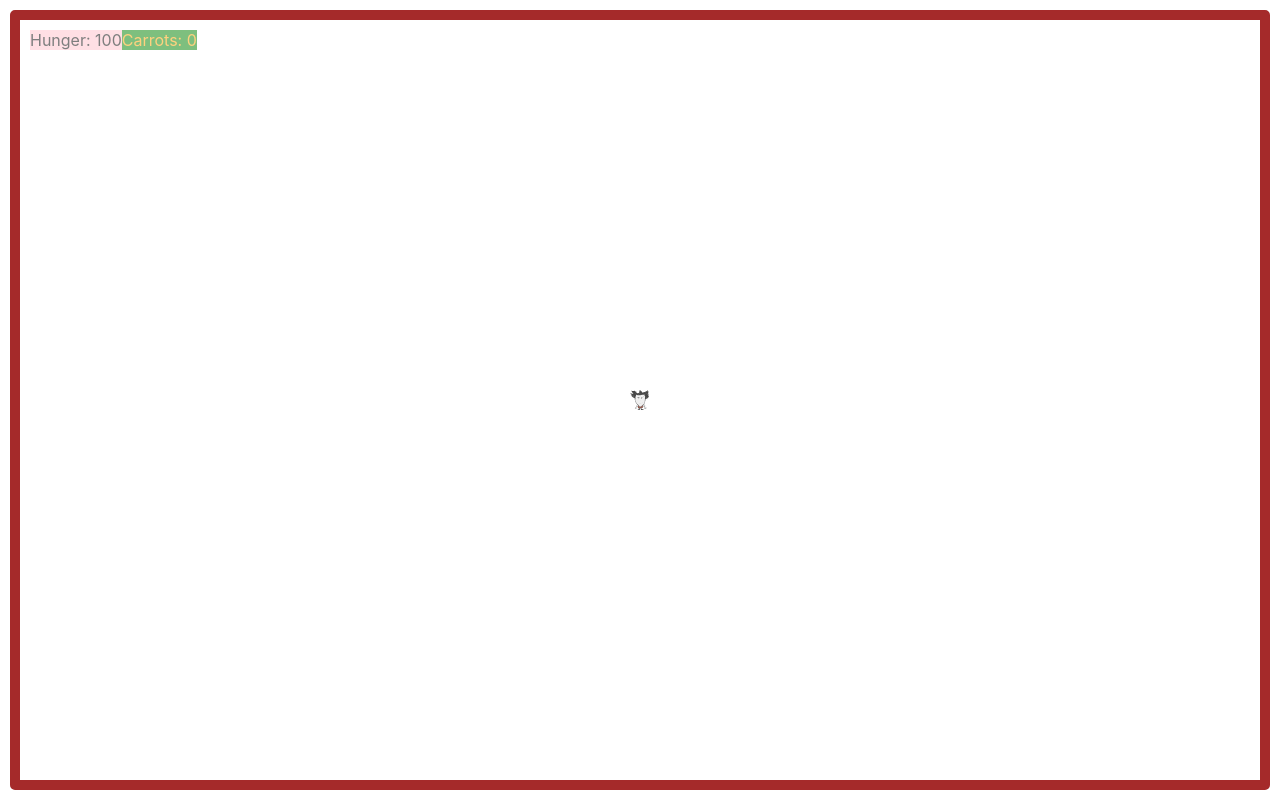
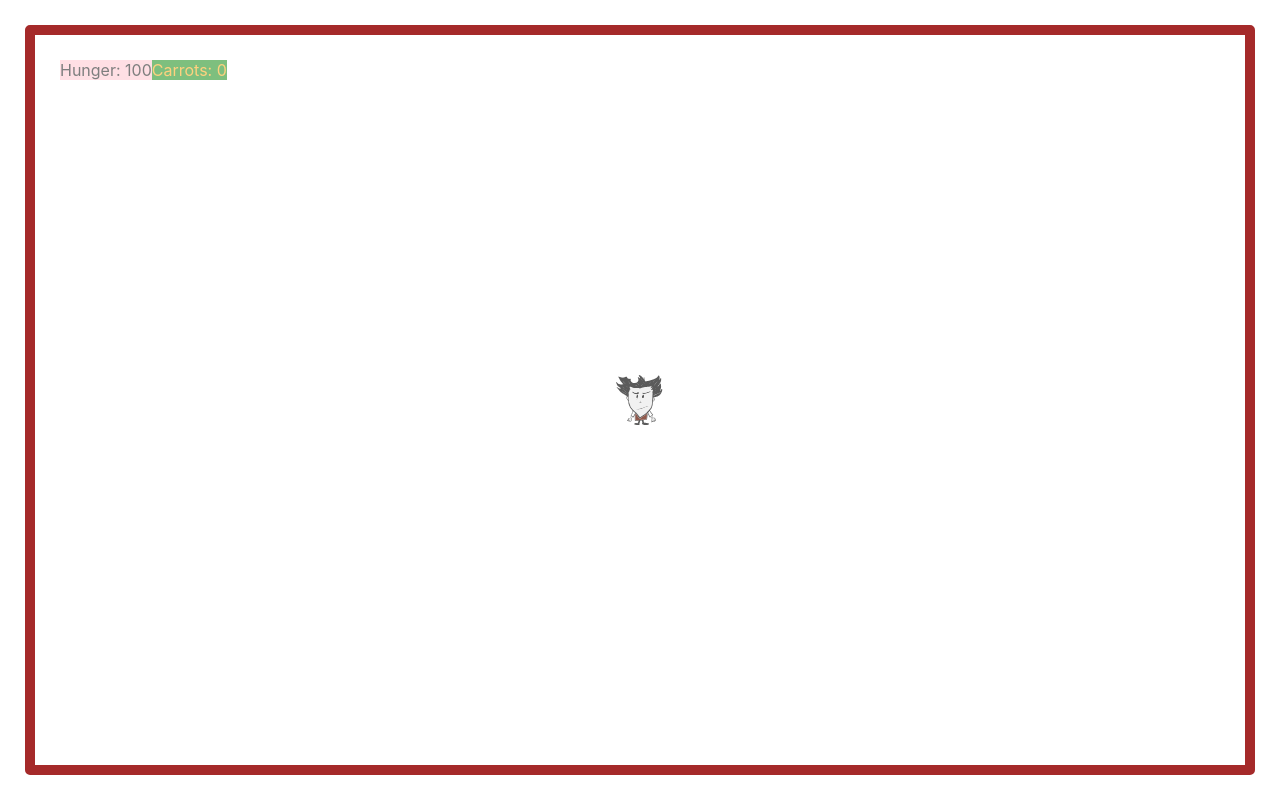
Before and after one commit to richard-flosi/too-hungry, a React (Create React App) app: page / in a window 1280 px wide. Both pictures are taken after a click on the button "PLAY". Built offline with nearby package versions, Linux system fonts and the light colour scheme.

Commit message:
Increase player and carrot size; fix bug when moving player to maxX or maxY

```diff
--- a/src/components/gameboard/components/carrot/styles.css
+++ b/src/components/gameboard/components/carrot/styles.css
@@ -1,5 +1,5 @@
 .Carrot {
   position: absolute;
-  width: 20px;
-  height: 20px;
+  width: 50px;
+  height: 50px;
 }
--- a/src/components/gameboard/components/player/styles.css
+++ b/src/components/gameboard/components/player/styles.css
@@ -1,7 +1,7 @@
 .Player {
   position: absolute;
-  width: 20px;
-  height: 20px;
+  width: 50px;
+  height: 50px;
   transition: all 120ms ease-in-out;
-  opacity: 0.8;
+  opacity: 0.7;
 }
--- a/src/components/gameboard/index.js
+++ b/src/components/gameboard/index.js
@@ -34,8 +34,8 @@ export default class extends React.Component {
   initialize({ initialized, moveBy } = this.state) {
     if (!initialized) {
       this.gameBoard.focus();
-      const maxX = this.gameBoard.clientWidth - 20;
-      const maxY = this.gameBoard.clientHeight - 20;
+      const maxX = this.gameBoard.clientWidth - 50;
+      const maxY = this.gameBoard.clientHeight - 50;
       const midX = Math.round((maxX / 2) / moveBy) * moveBy;
       const midY = Math.round((maxY / 2) / moveBy) * moveBy;
       this.setState({
@@ -103,7 +103,7 @@ export default class extends React.Component {
   moveLeft({ bounds, player, moveBy } = this.state) {
     let x = player.x - moveBy;
     if (x < bounds.minX) {
-      x = bounds.minX;
+      x = player.x;
     }
     this.setState({
       player: {
@@ -115,7 +115,7 @@ export default class extends React.Component {
   moveRight({ bounds, player, moveBy } = this.state) {
     let x = player.x + moveBy;
     if (x > bounds.maxX) {
-      x = bounds.maxX;
+      x = player.x;
     }
     this.setState({
       player: {
@@ -127,7 +127,7 @@ export default class extends React.Component {
   moveUp({ bounds, player, moveBy } = this.state) {
     let y = player.y - moveBy;
     if (y < bounds.minY) {
-      y = bounds.minY;
+      y = player.y;
     }
     this.setState({
       player: {
@@ -139,7 +139,7 @@ export default class extends React.Component {
   moveDown({ bounds, player, moveBy } = this.state) {
     let y = player.y + moveBy;
     if (y > bounds.maxY) {
-      y = bounds.maxY;
+      y = player.y;
     }
     this.setState({
       player: {
@@ -160,7 +160,6 @@ export default class extends React.Component {
   }
   pickCarrot({ player, carrots } = this.state) {
     const foundCarrot = carrots.find((carrot) => {
-      console.log("foundCarrot", foundCarrot, player, carrot, (player.x === carrot.x && player.y === carrot.y));
       return (player.x === carrot.x && player.y === carrot.y);
     });
     if (foundCarrot) {
--- a/src/components/gameboard/styles.css
+++ b/src/components/gameboard/styles.css
@@ -1,11 +1,11 @@
 .GameBoard {
-  width: calc(100vw - 20px);
-  height: calc(100vh - 20px);
+  width: calc(100vw - 50px);
+  height: calc(100vh - 50px);
   border: 10px solid brown;
   border-radius: 5px;
   box-sizing: border-box;
-  margin: 10px;
-  padding: 10px;
+  margin: 25px;
+  padding: 25px;
   position: relative;
 }
 
```
